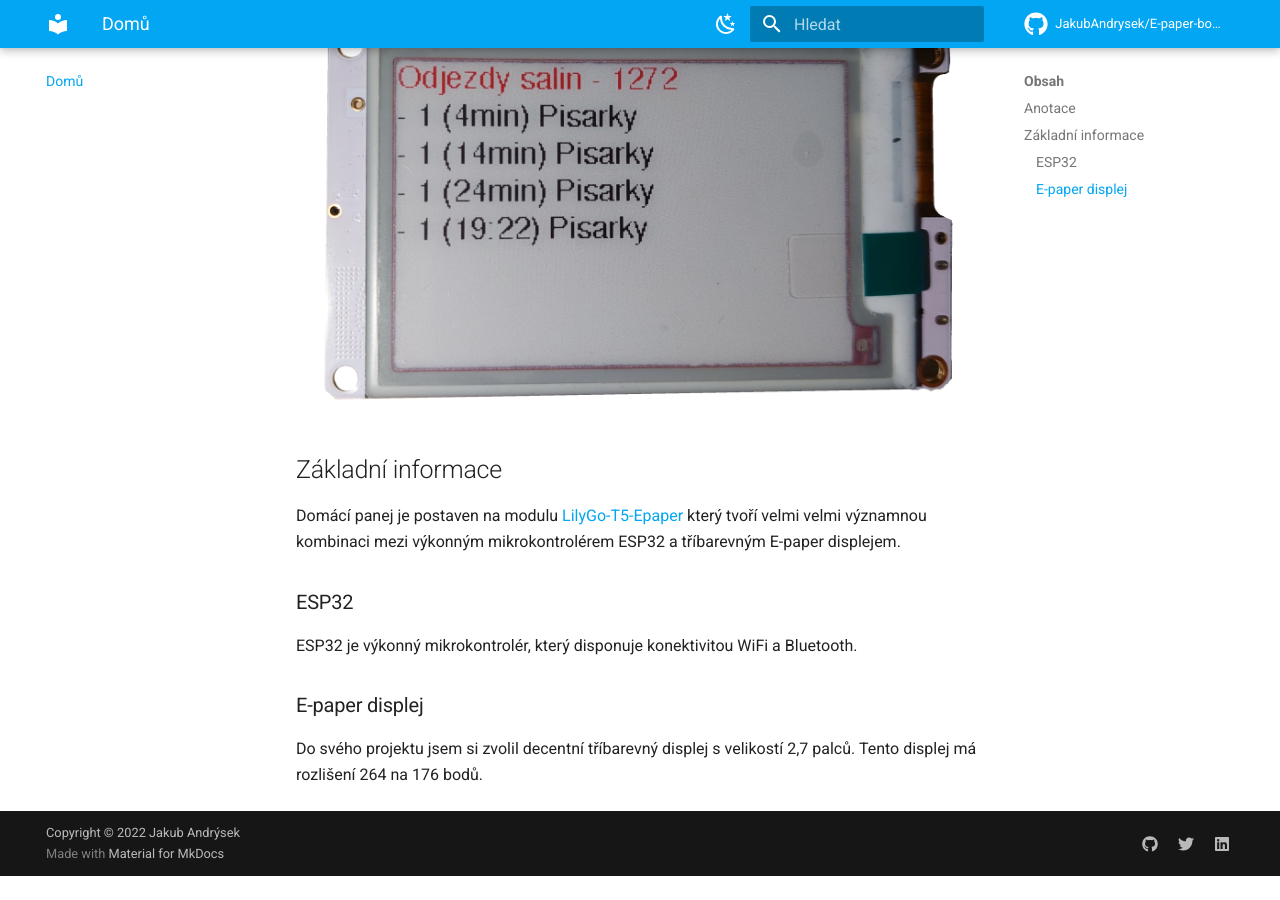
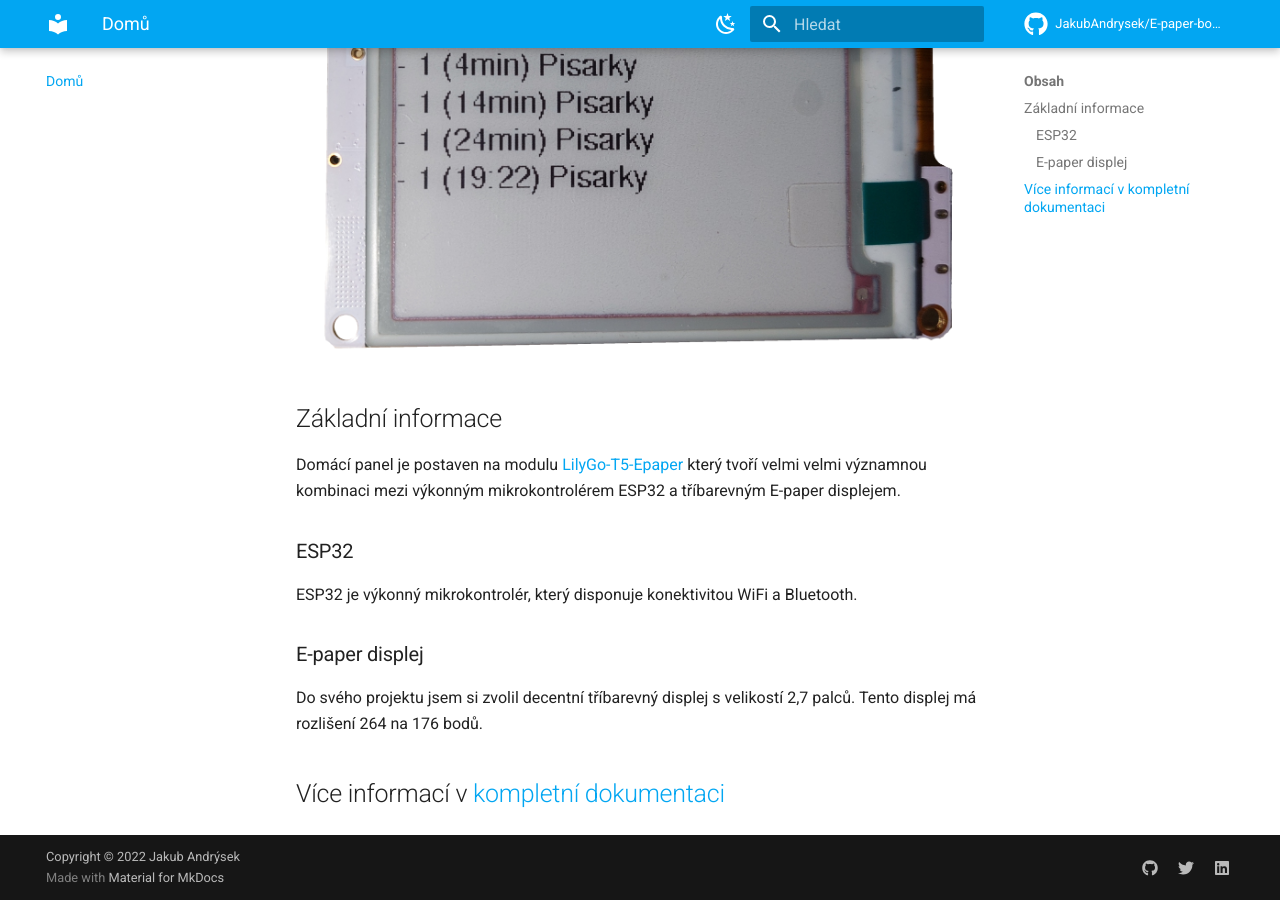
Before and after one commit to JakubAndrysek/E-paper-board-ESP32, an MkDocs documentation site: the page built from docs/index.md, in a window 1280 px wide and 900 px high, scrolled down 630 px. Built offline with MkDocs 1.6.1 and Material for MkDocs 9.7.7, drawn with Linux system fonts in a browser that asks for light colours; comment, search, counter and statistics services are not loaded; before the commit the page ends 1506 px from its top, so only the background shows below that.

```diff
--- a/docs/index.md
+++ b/docs/index.md
@@ -1,6 +1,4 @@
 # E-paper panel
-
-## Anotace
 
 Cílem tohoto projektu je navrhnout a vytvořit univerzální domácí panel. Hlavním úkolem tohoto panelu je zobrazovat aktuální odjezdy městské hromadné dopravy. Díky bezdrátovému připojení na WiFi a komunikací se zpracujícím servery je displej schopen zobrazit jakékoliv údaje a zjednodušit tak uživateli přístupnost ke každodenním informacím.
 
@@ -16,7 +14,7 @@ Součásti systému:
 ![demo](media/board/ttgo-front.png)
 ## Základní informace
 
-Domácí panej je postaven na modulu [LilyGo-T5-Epaper](https://github.com/Xinyuan-LilyGO/LilyGo-T5-Epaper-Series) který tvoří velmi velmi významnou kombinaci mezi výkonným mikrokontrolérem ESP32 a tříbarevným E-paper displejem.
+Domácí panel je postaven na modulu [LilyGo-T5-Epaper](https://github.com/Xinyuan-LilyGO/LilyGo-T5-Epaper-Series) který tvoří velmi velmi významnou kombinaci mezi výkonným mikrokontrolérem ESP32 a tříbarevným E-paper displejem.
 
 ### ESP32
 
@@ -25,3 +23,5 @@ ESP32 je výkonný mikrokontrolér, který disponuje konektivitou WiFi a Bluetoo
 ### E-paper displej
 
 Do svého projektu jsem si zvolil decentní tříbarevný displej s velikostí 2,7 palců. Tento displej má rozlišení 264 na 176 bodů.
+
+## Více informací v [kompletní dokumentaci](https://jakubandrysek.github.io/E-paper-board-ESP32/)
```
Also changed, not shown: README.md (+25 -1 lines), docs/media/board/ttgo-front.jpg (deleted).
